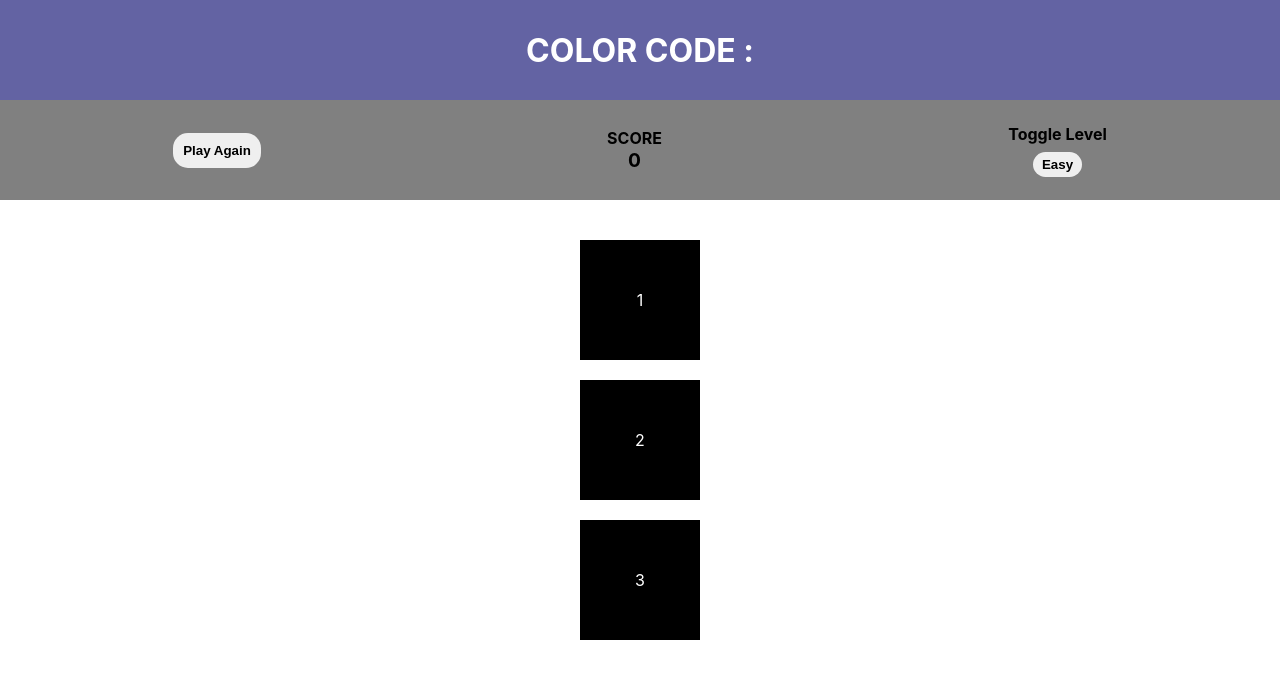
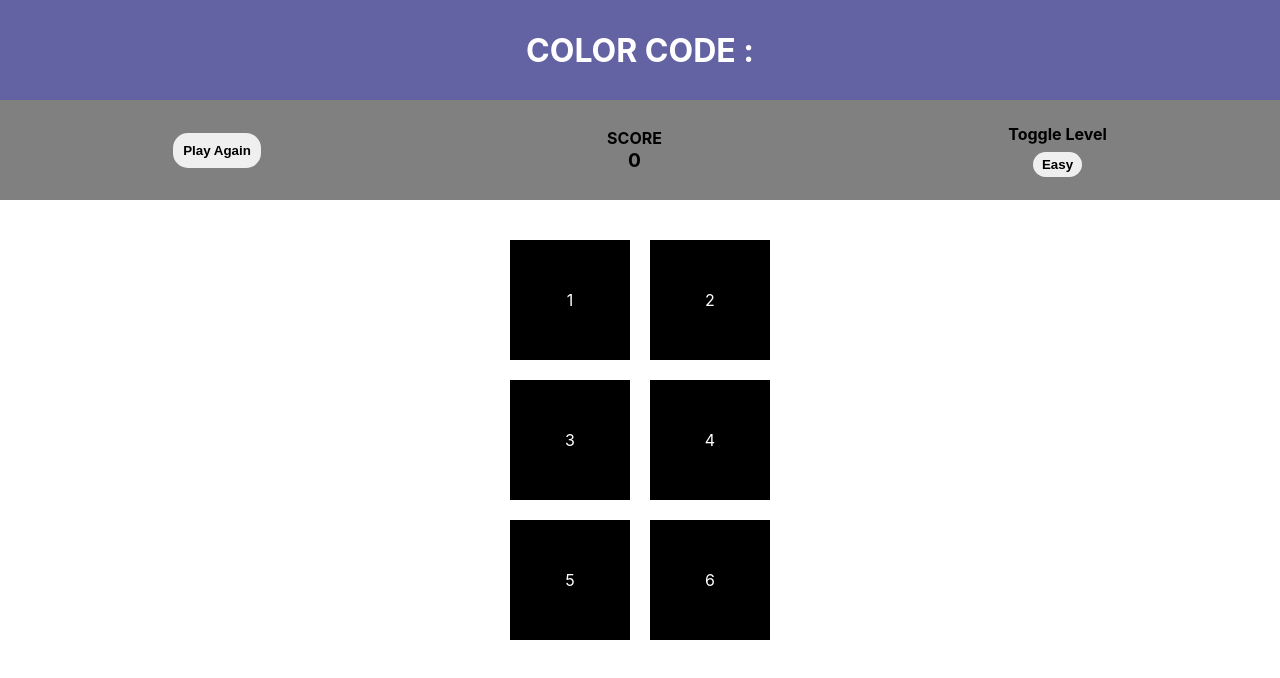
Before and after one commit to Desmond-Fon/color-picker, a React (Create React App) app: page / in a window 1280 px wide. Shown: the top 678 px of the page. Built offline with nearby package versions, Linux system fonts and the light colour scheme.

Commit message:
completed the hard page

```diff
--- a/src/App.css
+++ b/src/App.css
@@ -81,6 +81,21 @@
   align-items: center;
 }
 
+.hard{
+  display: flex;
+ /* flex-wrap: wrap; */
+  flex-direction: column;
+  align-items: center;
+  justify-content: center;
+  /* height: 500px; */
+}
+
+.individual{
+  display: flex;
+  justify-content: center;
+  align-items: center;
+}
+
 .box{
   height: 120px;
   width: 120px;
--- a/src/component/Main.jsx
+++ b/src/component/Main.jsx
@@ -1,8 +1,10 @@
-import Easy from "./option page/Easy";
+// import Easy from "./option page/Easy";
+import Hard from "./option page/Hard";
 
 const Main = () => {
     return ( <div className="main">
-    <Easy />
+    {/* <Easy /> */}
+    <Hard />
     </div> );
 }
 
--- a/src/component/option page/Hard.jsx
+++ b/src/component/option page/Hard.jsx
@@ -1,7 +1,19 @@
 const Hard = () => {
-    return ( <>
+    return (<div className="hard">
+    <div className="individual">
+    <div className="box">1</div>
+    <div className="box">2</div>
+    </div>
+   <div className="individual">
+   <div className="box">3</div>
+    <div className="box">4</div>
+   </div>
+    <div className="individual">
+    <div className="box">5</div>
+    <div className="box">6</div>
+    </div>
 
-    </> );
+    </div>  );
 }
 
 export default Hard;
```
